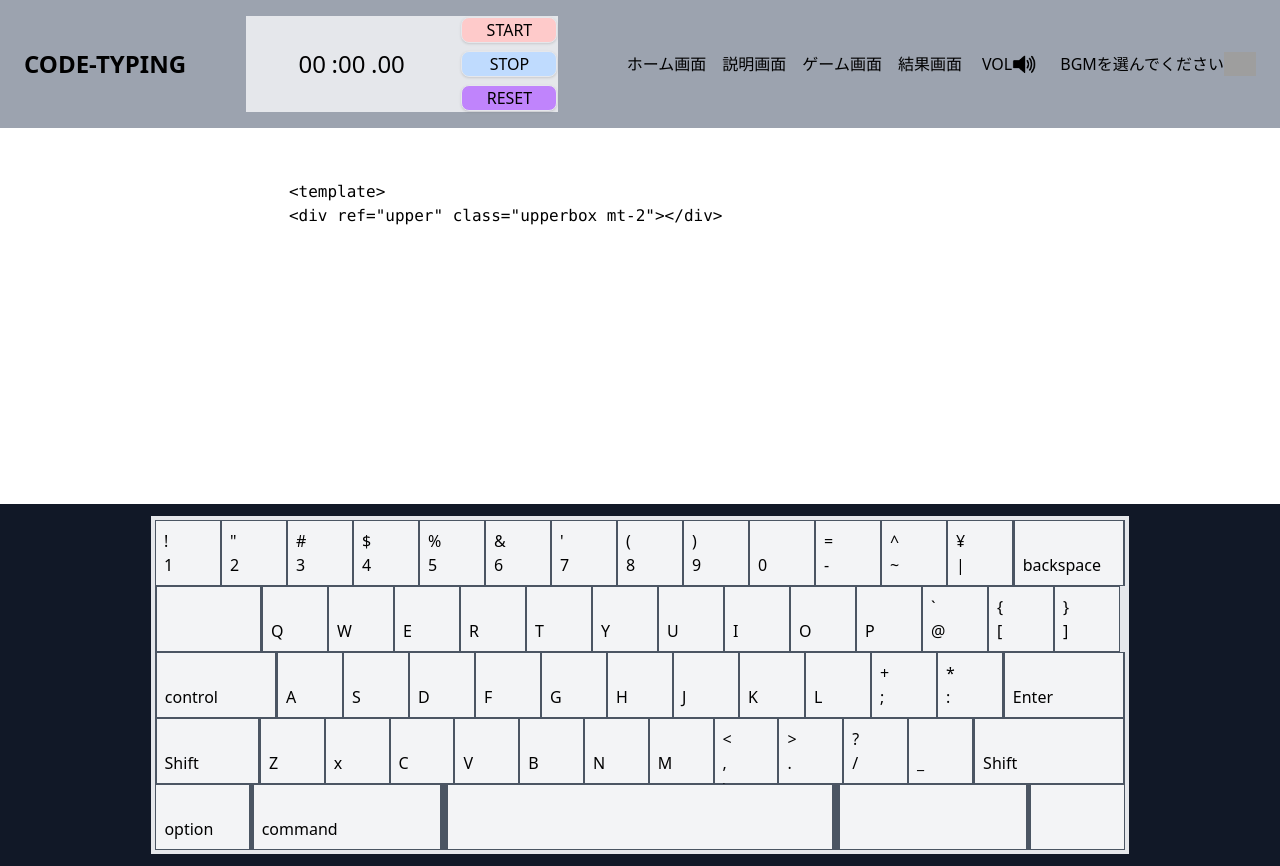
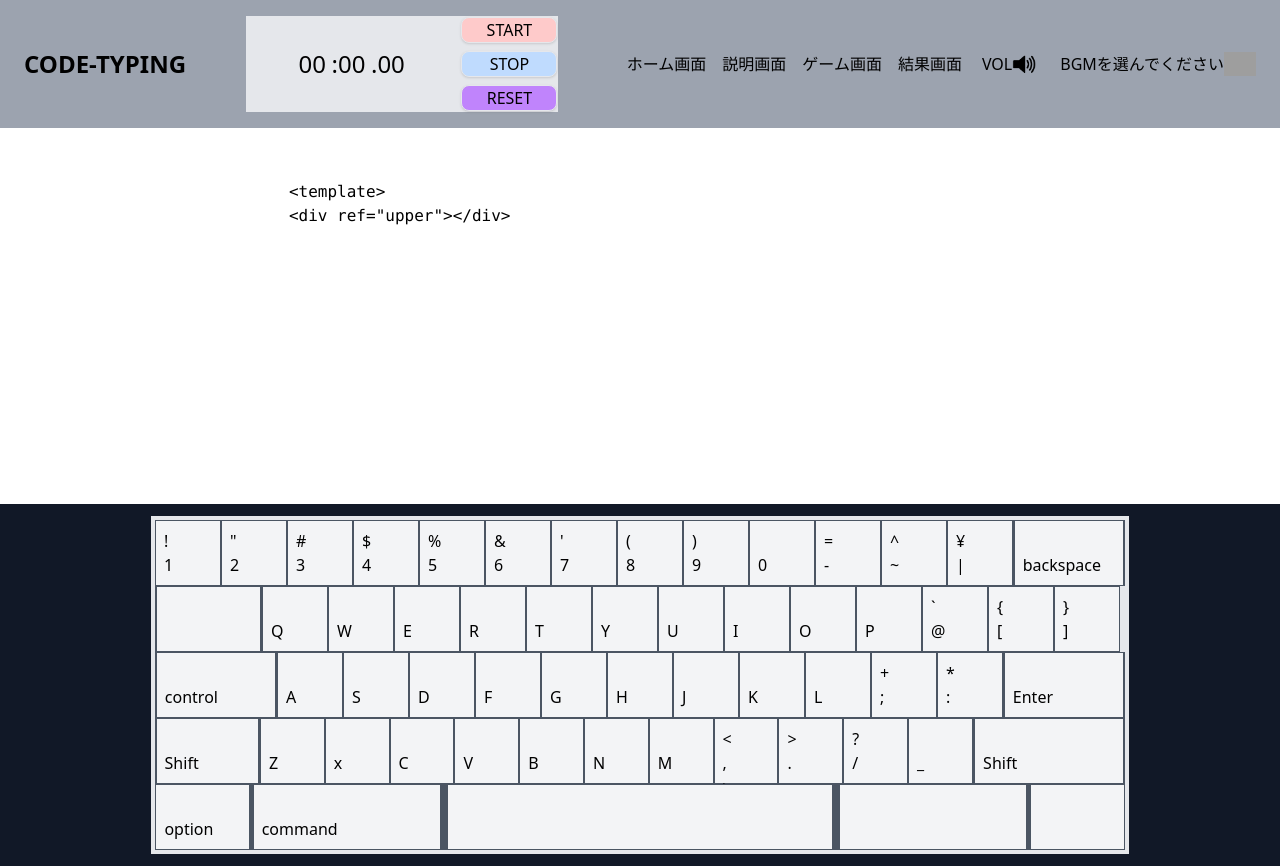
Before and after one commit to recursion-team-o/typing-game, a Vue app: page /game in a window 1280 px wide. Built offline with nearby package versions, Linux system fonts and the light colour scheme; grey boxes are pictures that could not be loaded.

Commit message:
#49 いらない部分の削除　ゲームが終了した時点でkeydowneventの無効化

```diff
--- a/src/components/GamePage.vue
+++ b/src/components/GamePage.vue
@@ -1,5 +1,5 @@
 <script setup lang="ts">
-import { ref, onMounted, Vue, reactive } from "vue";
+import { ref } from "vue";
 import { codeStore } from "../stores/code";
 import { timerStore } from "../stores/timer";
 import { userStore } from "../stores/user";
@@ -8,9 +8,9 @@ import WinDialog from "../components/WinDialog.vue";
 const user = userStore();
 const code = codeStore();
 const timer = timerStore();
-const { setMisses } = user;
-const { startTimer, stopTimer, resetTimer } = timer;
-const { moveIndex, startgame, setMissCount, changeline } = code;
+const { setMisses, setGameFalse } = user;
+const { startTimer, stopTimer } = timer;
+const { moveIndex, startGame, setMissCount, changeLine } = code;
 const keyboard = ref(null);
 const upper = ref(null);
 let showMyCodeDialog = ref<boolean>(false);
@@ -141,33 +141,35 @@ keys[" "] = "space";
 
 const KeyDown = () => {
   //スタート
-  if (code.correctcode === "" && event.key === " ") {
-    startgame();
+  if (code.correctCode === "" && event.key === " ") {
+    startGame();
     startTimer();
   }
   //ポインターとキーがあっているか
-  else if (event.key === code.pointercode) {
+  else if (event.key === code.pointerCode) {
     moveIndex();
-    if (code.finishcode.length + 1 === code.index) {
+    if (code.finishCode.length + 1 === code.index) {
       stopTimer();
+      setGameFalse();
       openDialog();
       return;
     }
-    if (code.pointercode === "\n") {
-      changeline();
+    if (code.pointerCode === "\n") {
+      changeLine();
     }
   }
   //3: shiftの時、ポインターと打ったキーが同じかどうかの判定
   else if (event.shiftKey) {
-    if (event.key === code.pointercode) {
+    if (event.key === code.pointerCode) {
       moveIndex();
-      if (code.finishcode.length + 1 === code.index) {
+      if (code.finishCode.length + 1 === code.index) {
         stopTimer();
+        setGameFalse();
         openDialog();
         return;
       }
-      if (code.pointercode === "\n") {
-        changeline();
+      if (code.pointerCode === "\n") {
+        changeLine();
       }
     }
     if (keys[event.key]) {
@@ -216,16 +218,33 @@ const KeyUp = () => {
   }
 };
 //ページ全体を開いている時にどこを押してもkeyeventが起こる
-document.onkeydown = (event) => KeyDown();
-document.onkeyup = (event) => KeyUp();
+document.onkeydown = (event) => {
+  if (user.canStartGame) {
+    KeyDown();
+  } else {
+    return;
+  }
+};
+document.onkeyup = (event) => {
+  if (user.canStartGame) {
+    KeyUp();
+  } else {
+    return;
+  }
+};
 </script>
 
 <template class="box">
   <div>
     <!-- 上半分のHTML -->
-    <div ref="upper" class="upperbox mt-2 mb-2 bg-white flex justify-around items-center">
+    <div
+      ref="upper"
+      class="upperbox mt-2 mb-2 bg-white flex justify-around items-center"
+    >
       <div class="codearea overs flex justify-center items-center">
-        <pre class="codearea p-5"><code class="language-html"><span id="correct">{{code.correctcode}}</span><span id="that">{{code.pointercode}}</span>{{code.notyetcode}}</code></pre>
+        <pre
+          class="codearea p-5"
+        ><code class="language-html"><span id="correct">{{code.correctCode}}</span><span id="that">{{code.pointerCode}}</span>{{code.notYetCode}}</code></pre>
       </div>
     </div>
 
@@ -340,7 +359,9 @@ document.onkeyup = (event) => KeyUp();
             </div>
           </div>
           <div class="bg-gray-600 onesix flex justify-center items-center">
-            <div class="Backspace bg-gray-100 hover:bg-indigo-400 p-2 innerbuttons">
+            <div
+              class="Backspace bg-gray-100 hover:bg-indigo-400 p-2 innerbuttons"
+            >
               <div>
                 <br />
               </div>
@@ -440,19 +461,25 @@ document.onkeyup = (event) => KeyUp();
             </div>
           </div>
           <div class="bg-gray-600 buttons flex justify-center items-center">
-            <div class="atmark bg-gray-100 hover:bg-indigo-400 p-2 innerbuttons">
+            <div
+              class="atmark bg-gray-100 hover:bg-indigo-400 p-2 innerbuttons"
+            >
               <div>`</div>
               <div>@</div>
             </div>
           </div>
           <div class="bg-gray-600 buttons flex justify-center items-center">
-            <div class="bigparaini bg-gray-100 hover:bg-indigo-400 p-2 innerbuttons">
+            <div
+              class="bigparaini bg-gray-100 hover:bg-indigo-400 p-2 innerbuttons"
+            >
               <div>{</div>
               <div>[</div>
             </div>
           </div>
           <div class="bg-gray-600 buttons flex justify-center items-center">
-            <div class="bigparafini bg-gray-100 hover:bg-indigo-400 p-2 innerbuttons">
+            <div
+              class="bigparafini bg-gray-100 hover:bg-indigo-400 p-2 innerbuttons"
+            >
               <div>}</div>
               <div>]</div>
             </div>
@@ -462,7 +489,9 @@ document.onkeyup = (event) => KeyUp();
         <!-- 3行目　-->
         <div class="oneline flex">
           <div class="bg-gray-600 oneseven flex justify-center items-center">
-            <div class="Control bg-gray-100 hover:bg-indigo-400 p-2 innerbuttons">
+            <div
+              class="Control bg-gray-100 hover:bg-indigo-400 p-2 innerbuttons"
+            >
               <div>
                 <br />
               </div>
@@ -632,7 +661,8 @@ document.onkeyup = (event) => KeyUp();
           <div class="bg-gray-600 buttons flex justify-center items-center">
             <div class="hai bg-gray-100 hover:bg-indigo-400 p-2 innerbuttons">
               <div>&lt;</div>
-              <div>,</div>&gt;
+              <div>,</div>
+              &gt;
             </div>
           </div>
           <div class="bg-gray-600 buttons flex justify-center items-center">
@@ -683,8 +713,13 @@ document.onkeyup = (event) => KeyUp();
               <div>command</div>
             </div>
           </div>
-          <div id="space" class="bg-gray-600 spacebar flex justify-center items-center">
-            <div class="space bg-gray-100 p-2 hover:bg-indigo-400 innerbuttons"></div>
+          <div
+            id="space"
+            class="bg-gray-600 spacebar flex justify-center items-center"
+          >
+            <div
+              class="space bg-gray-100 p-2 hover:bg-indigo-400 innerbuttons"
+            ></div>
           </div>
           <div class="bg-gray-600 oneten flex justify-center items-center">
             <div class="Meta bg-gray-100 p-2 innerbuttons">
--- a/src/components/WinDialog.vue
+++ b/src/components/WinDialog.vue
@@ -55,7 +55,6 @@ defineProps<{
                 ミスタッチ数: {{ getMissCount }}
               </p>
               <p class="text-3xl font-bold">成功率: {{ getSuccessPer }}%</p>
-              <!-- <p class="text-3xl font-bold">{{getMissObj}}</p> -->
             </div>
 
             <div
--- a/src/stores/code.ts
+++ b/src/stores/code.ts
@@ -4,15 +4,16 @@ import { defineStore } from "pinia";
 export const codeStore = defineStore({
   id: "code",
   state: () => ({
-    fullcode: config.newcode,
-    correctcode: "",
-    pointercode: "",
-    notyetcode: config.newcode.substring(0),
+    fullCode: config.newCode,
+    correctCode: "",
+    pointerCode: "",
+    notYetCode: config.newCode.substring(0),
     //コード全体の最後にある空白を全て消す
-    finishcode: config.newcode.replace(/\s+$/g, ""),
-    actualString: config.newcode.replace(/^\s+|\s+$/g, ""),
+    finishCode: config.newCode.replace(/\s+$/g, ""),
+    actualString: config.newCode.replace(/^\s+|\s+$/g, ""),
     index: 0,
     missCount: 0,
+    sampleCode: "",
   }),
   getters: {
     getSource(state): string {
@@ -32,16 +33,16 @@ export const codeStore = defineStore({
   },
   actions: {
     setFullCode(value: string): void {
-      this.fullcode = value;
+      this.fullCode = value;
     },
     setPointerCode(value: string): void {
-      this.pointercode = value;
+      this.pointerCode = value;
     },
     setNotYetCode(value: string): void {
-      this.notyetcode = value;
+      this.notYetCode = value;
     },
     setFinishCode(value: string): void {
-      this.finishcode = value;
+      this.finishCode = value;
     },
     setSampleCode(value: string): void {
       this.sampleCode = value;
@@ -53,17 +54,17 @@ export const codeStore = defineStore({
       this.setFinishCode(this.getSampleCode.replace(/\s+$/g, ""));
     },
     setNextIndexCode(i: number): void {
-      this.correctcode = this.fullcode.substring(0, i);
-      this.pointercode = this.fullcode.substring(i, i + 1);
-      this.notyetcode = this.fullcode.substring(i + 1);
+      this.correctCode = this.fullCode.substring(0, i);
+      this.pointerCode = this.fullCode.substring(i, i + 1);
+      this.notYetCode = this.fullCode.substring(i + 1);
     },
-    startgame(): void {
-      if (this.fullcode[0] !== "\n" && this.fullcode[0] !== " ") {
+    startGame(): void {
+      if (this.fullCode[0] !== "\n" && this.fullCode[0] !== " ") {
         this.setNextIndexCode(0);
         this.index += 1;
       } else {
-        for (let i = 0; i < this.fullcode.length; i++) {
-          if (this.fullcode[i] !== "\n" && this.fullcode[i] !== " ") {
+        for (let i = 0; i < this.fullCode.length; i++) {
+          if (this.fullCode[i] !== "\n" && this.fullCode[i] !== " ") {
             this.setNextIndexCode(i);
             this.index = i + 1;
             break;
@@ -71,9 +72,9 @@ export const codeStore = defineStore({
         }
       }
     },
-    changeline(): void {
-      for (let i = this.index; i < this.fullcode.length; i++) {
-        if (this.fullcode[i] !== "\n" && this.fullcode[i] !== " ") {
+    changeLine(): void {
+      for (let i = this.index; i < this.fullCode.length; i++) {
+        if (this.fullCode[i] !== "\n" && this.fullCode[i] !== " ") {
           this.setNextIndexCode(i);
           this.index = i + 1;
           break;
@@ -88,9 +89,9 @@ export const codeStore = defineStore({
       this.missCount += 1;
     },
     resetCode(): void {
-      this.correctcode = "";
-      this.pointercode = "";
-      this.notyetcode = config.newcode.substring(0);
+      this.correctCode = "";
+      this.pointerCode = "";
+      this.notYetCode = config.newCode.substring(0);
       this.index = 0;
       this.missCount = 0;
     },
@@ -99,8 +100,8 @@ export const codeStore = defineStore({
 
 //仮のデータ
 const config = {
-  newcode: `
+  newCode: `
     <template>
-    <div ref="upper" class="upperbox mt-2"></div>
+    <div ref="upper"></div>
     `,
 };
--- a/src/stores/user.ts
+++ b/src/stores/user.ts
@@ -11,6 +11,7 @@ export const userStore = defineStore({
     score: 100 as number,
     missTypes: new Map<string, number>(),
     nigateString: "" as string,
+    canStartGame: true as boolean,
   }),
   getters: {
     getName(state): string {
@@ -61,5 +62,8 @@ export const userStore = defineStore({
         console.log(this.missTypes.get(key));
       }
     },
+    setGameFalse(): void {
+      this.canStartGame = false;
+    },
   },
 });
--- a/src/views/GameView.vue
+++ b/src/views/GameView.vue
@@ -1,10 +1,7 @@
 <script setup lang="ts">
 import HeaderAll from "@/components/HeaderAll.vue";
 import GamePage from "@/components/GamePage.vue";
-
-
 </script>
-
 
 <template class="box">
   <HeaderAll />
--- a/src/views/ResultView.vue
+++ b/src/views/ResultView.vue
@@ -72,6 +72,7 @@ const { getMissCount } = storeToRefs(code);
 }
 .result-box {
   width: 250px;
+  height: 200px;
 }
 .twitter-box {
   width: 350px;
```
